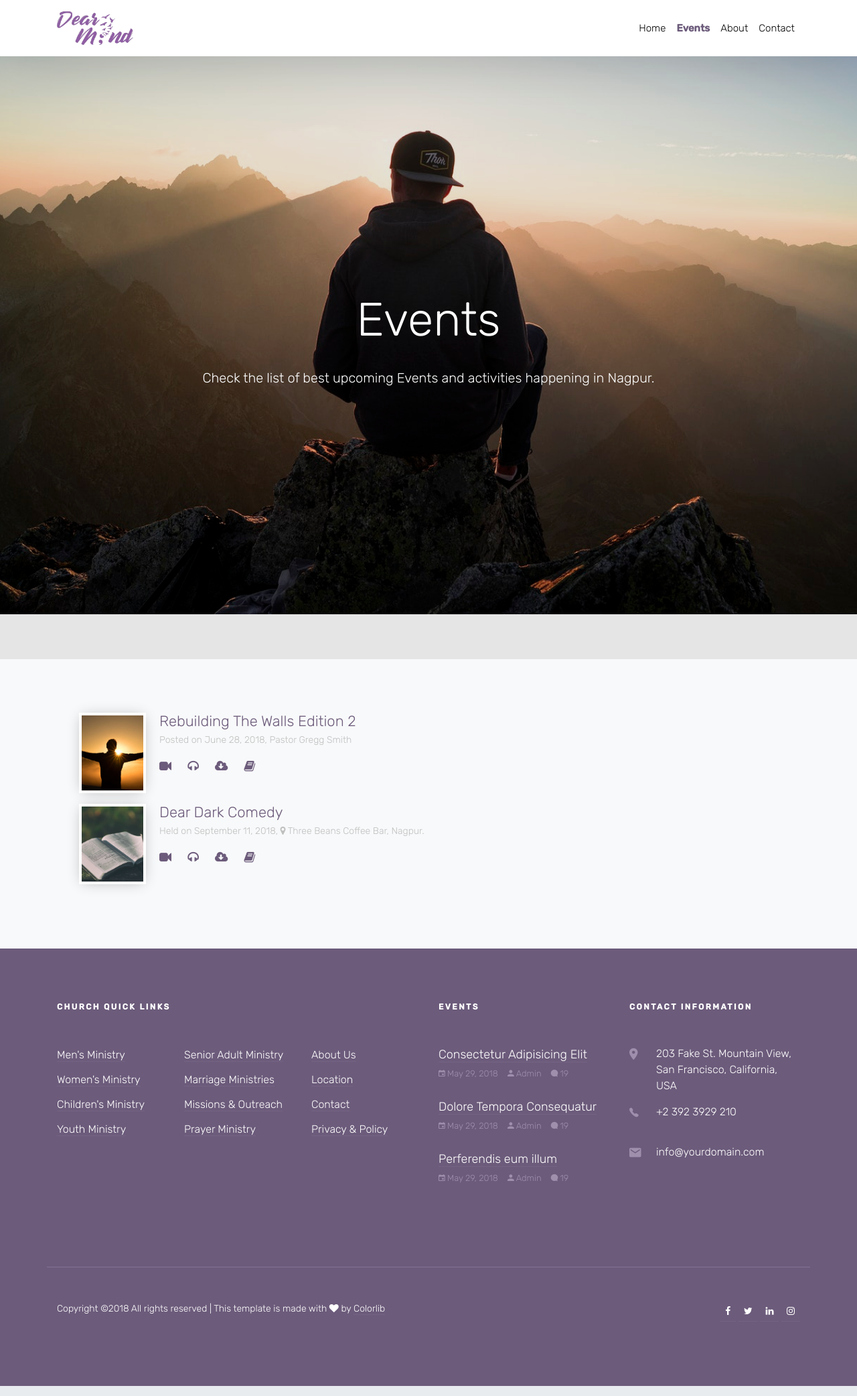
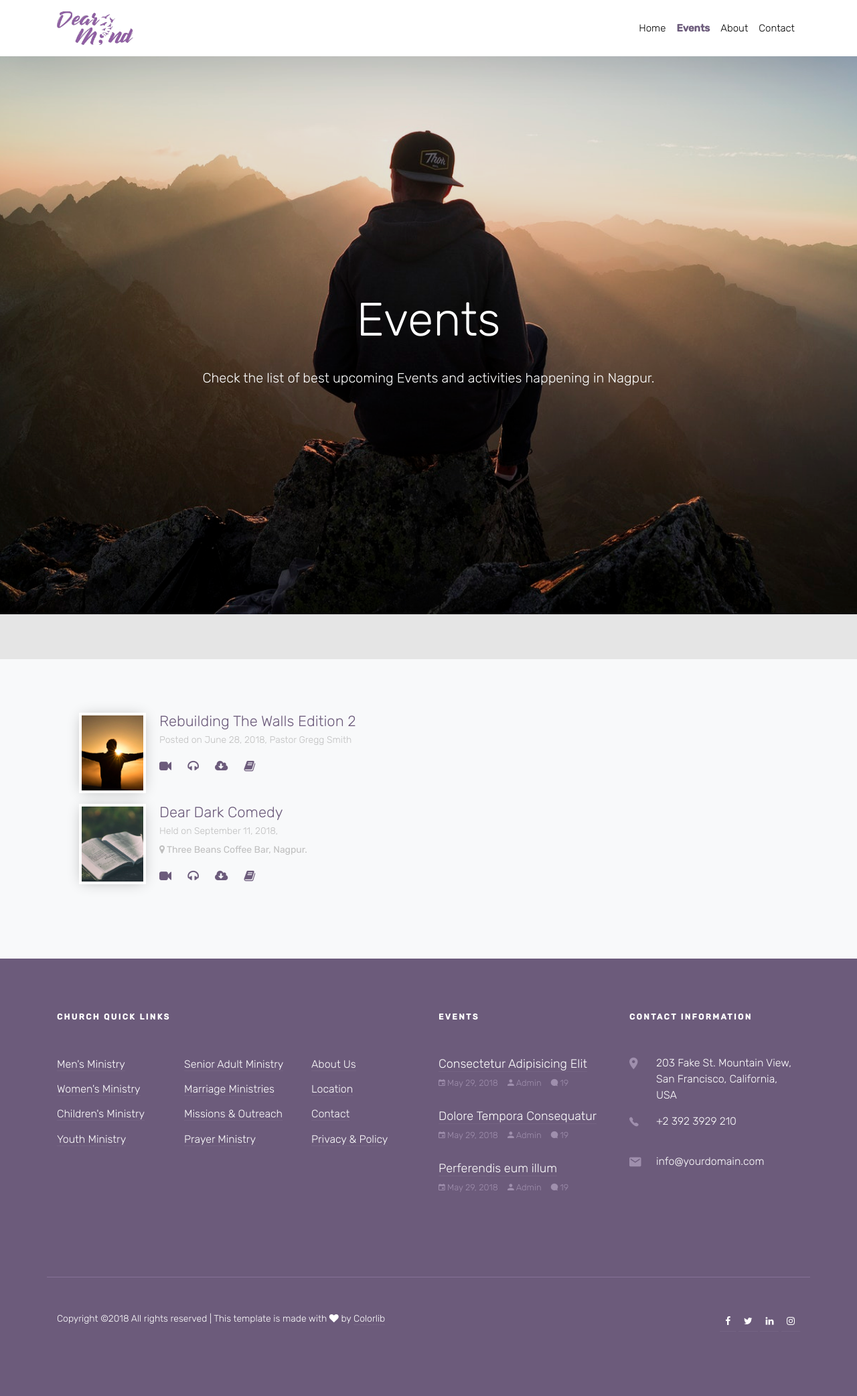
Before and after one commit to dearmind/dearmind.github.io, a Jekyll site: the page built from events.html, in a window 1280 px wide. Shown: the whole page at 67% size. Built offline with Jekyll 4.4.1, drawn with Linux system fonts in a browser that asks for light colours; some web fonts are replaced.

Commit message:
Update events.html

```diff
--- a/events.html
+++ b/events.html
@@ -50,7 +50,8 @@ title: "Events"
               <div class="block-44-image"><img src="images/image_tall_2.jpg" alt="Image placeholder"></div>
               <div class="block-44-text">
                 <h3 class="block-44-heading"><a href="sermon-single.html">Dear Dark Comedy</a></h3>
-                <div class="block-44-meta">Held on September 11, 2018, <i class="fa fa-map-marker" aria-hidden="true"></i> Three Beans Coffee Bar, Nagpur.</div>
+                <div class="block-44-meta">Held on September 11, 2018,</div>
+                <div class="block-44-meta"><strong><i class="fa fa-map-marker" aria-hidden="true"></i> Three Beans Coffee Bar, Nagpur.</strong></div>
                 <div class="block-44-icons">
                   <a href="#" class=""><span class="fa fa-video-camera"></span></a>
                   <a href="#" class=""><span class="fa fa-headphones"></span></a>
```
